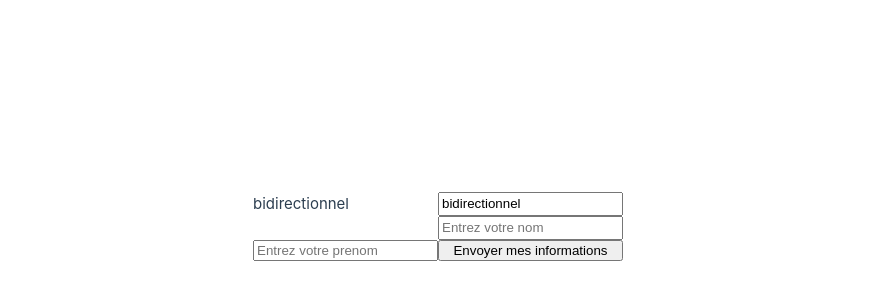
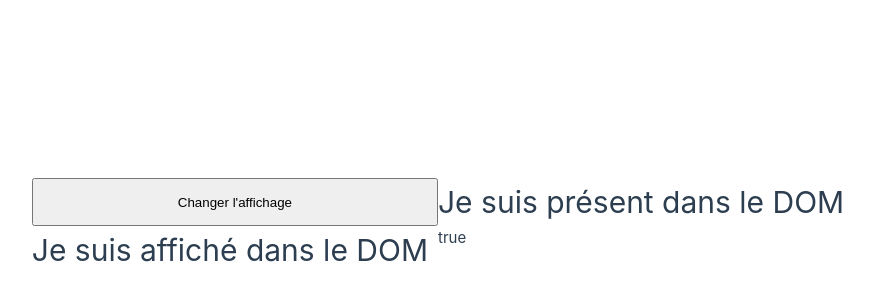
Before and after one commit to GregMarshall999/initiation-vue, a Vue app: page / in a window 1280 px wide. Shown: the part 174-474 px from the top of the page, without its empty margins (202-1075 px from the left). Built offline with nearby package versions, Linux system fonts and the light colour scheme.

Commit message:
rendu conditionnel

```diff
--- a/src/App.vue
+++ b/src/App.vue
@@ -1,26 +1,29 @@
 <template>
 
-<p>{{ texte }}</p>
-<input :placeholder="placeholder" v-model="texte"/>
-<!--v-model est bidirectionnel-->
+<button @click="affichage = !affichage">Changer l'affichage</button>
 
-<br>
+<!--Ajoute et retire les éléments du DOM, lourd en chargement et changement-->
+<h1 id="Moi" v-if="affichage">Je suis présent dans le DOM</h1>
+<h1 v-else>Je ne suis plus présent dans le DOM</h1>
 
-<input placeholder="Entrez votre nom" v-model="nom"/>
-<input placeholder="Entrez votre prenom" v-model="prenom"/>
+<!--Cache et affiche les éléments dans le DOM, Attention! Encore présents dans l'inspecteur avec display: none-->
+<h1 id="Moi" v-show="affichage">Je suis affiché dans le DOM</h1>
+<h1 v-show="!affichage">Je suis toujours affiché dans le DOM, mais je suis caché</h1>
 
-<button @click="console.log(nom, prenom)">Envoyer mes informations</button>
+<div v-if="test">
+  {{ test.compte }}
+</div>
 
 </template>
 
 <script setup>
-import { ref } from 'vue';
+import { ref, onMounted } from 'vue';
 
-const texte = ref('bidirectionnel');
-const placeholder = ref('Entrez du texte');
+const affichage = ref(true);
 
-const nom = ref('');
-const prenom = ref('');
+//vu en détail dans Cycle de Vie
+const test = ref();
+onMounted(() => setTimeout(() => { test.value = { compte: true } }, 2000));
 
 </script>
 
```
